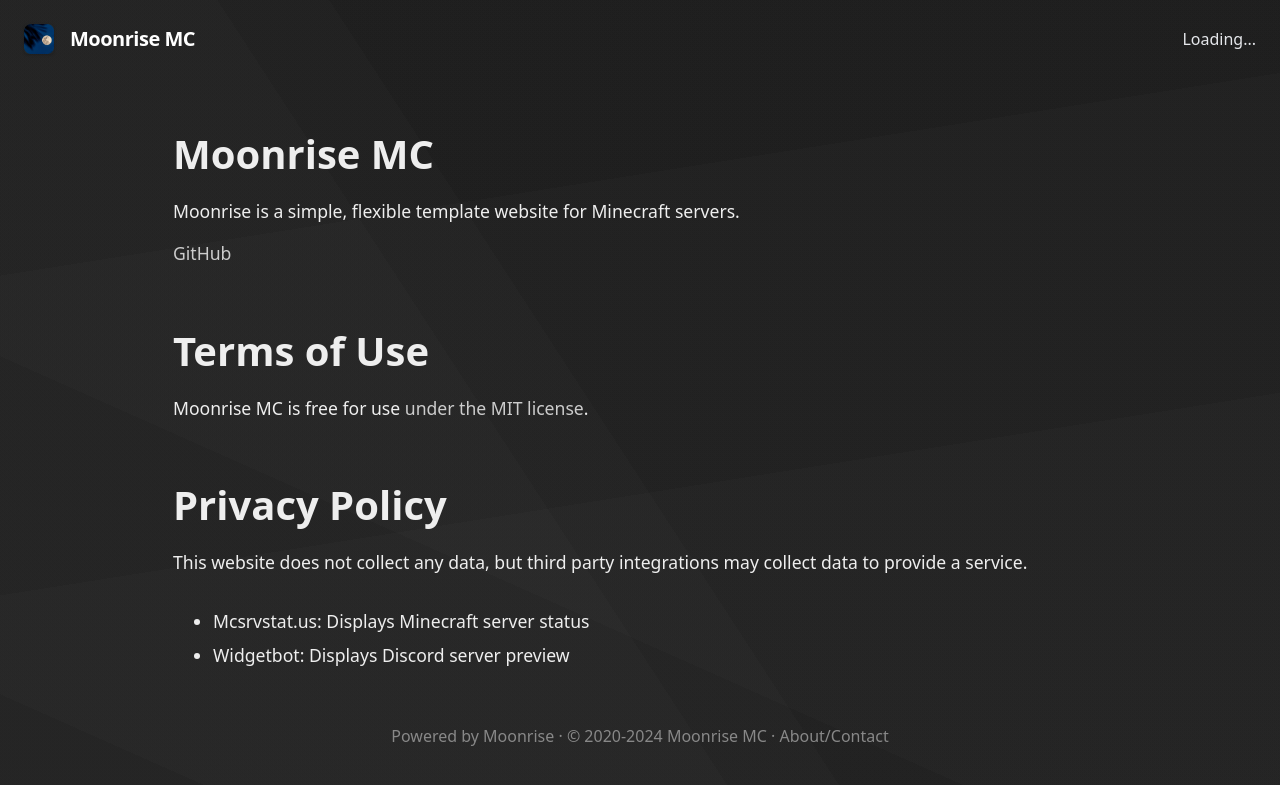
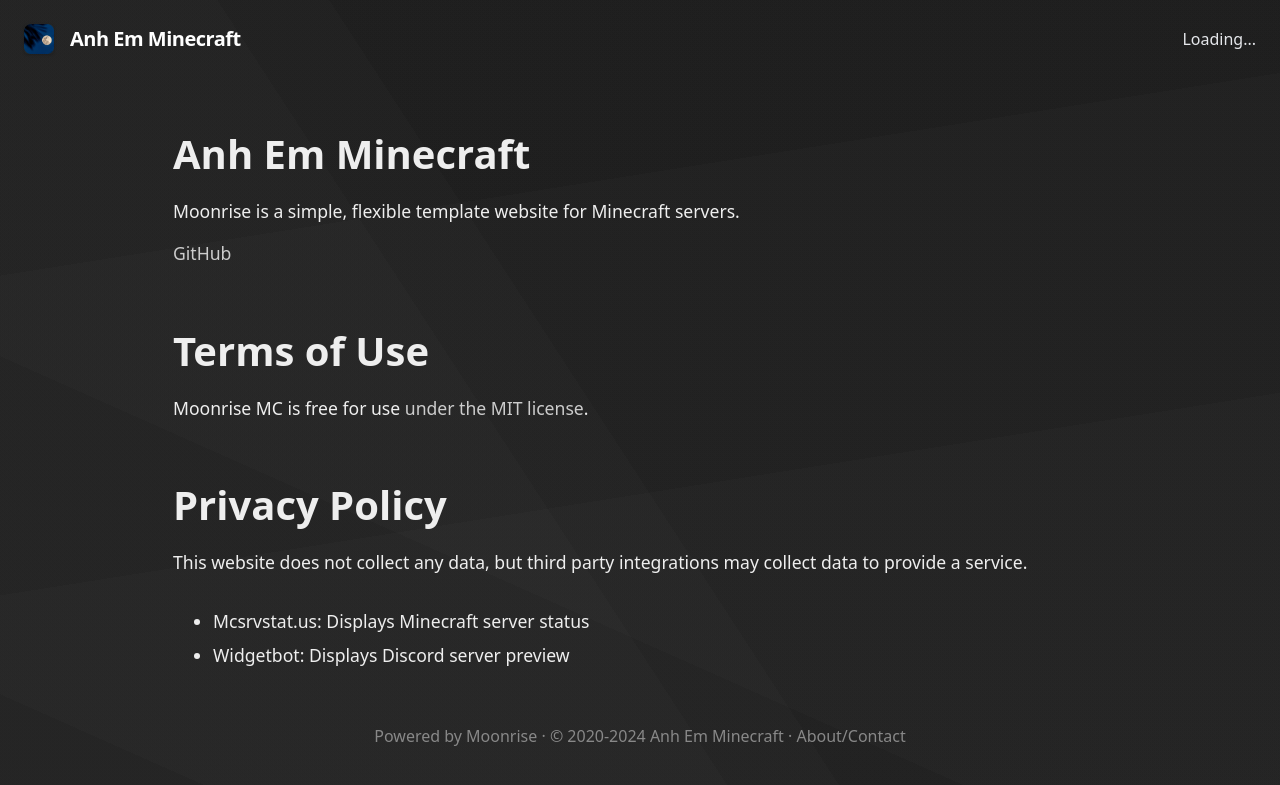
Before and after one commit to ntruong2/moonrise, a Jekyll site: the page built from docs/about.md, in a window 1280 px wide. Shown: the top 785 px of the page. Built offline with Jekyll 4.4.1, drawn with Linux system fonts in a browser that asks for light colours; our own code applies the rules of GitHub Pages for plain Markdown files.

Commit message:
Update _config.yml

```diff
--- a/docs/_config.yml
+++ b/docs/_config.yml
@@ -1,7 +1,7 @@
 # Set this website's info
 # Change "coffeebank" to your GitHub username
 # Change "moonrise" to your repository name
-url: "https://coffeebank.github.io"
+url: "https://ntruong2.github.io"
 baseurl: "/moonrise"
 siteIcon: /media/android-chrome-192x192.png
 siteYear: 2020
@@ -11,10 +11,10 @@ showinSearchEngines: true
 
 
 # Set basic server info
-serverName: Moonrise MC
+serverName: Anh Em Minecraft
 serverDescription: A Minecraft server where we have lots of fun!
 serverIP: aemine.vn
-useBedrockForOnlineStatus: false
+useBedrockForOnlineStatus: true
 
 
 # Discord information
```
